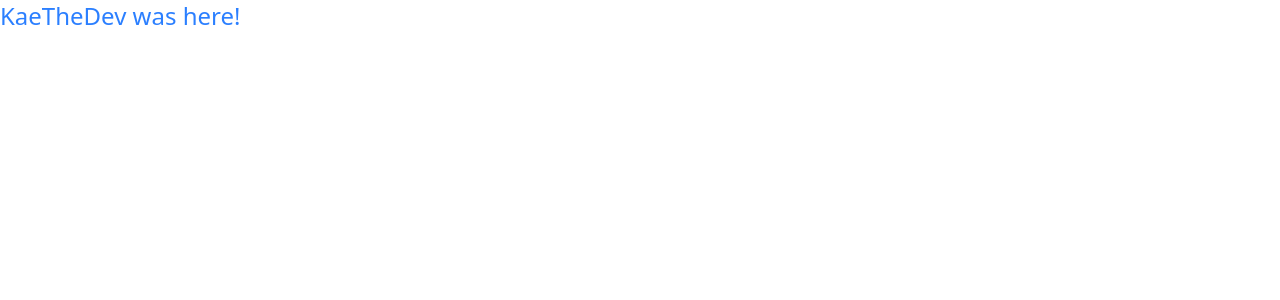
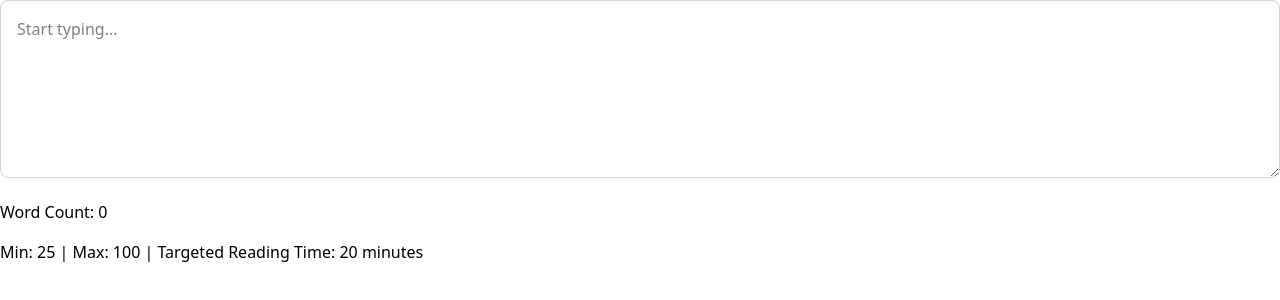
Before and after one commit to KaeTheDev/character-counter, a React (Vite) app: page / in a window 1280 px wide. Shown: the top 300 px of the page. Built offline with nearby package versions, Linux system fonts and the light colour scheme.

Commit message:
Made TextInput controlled, added it to the CharacterCounter, created a utils folder and helper file

```diff
--- a/src/App.tsx
+++ b/src/App.tsx
@@ -1,9 +1,11 @@
+import { CharacterCounter } from "./components/CharacterCounter/CharacterCounter"
+
 function App() {
 
 
   return (
     <>
-      <p className="text-2xl text-blue-500">KaeTheDev was here!</p>
+    <CharacterCounter />
     </>
   )
 }
--- a/src/components/CharacterCounter/CharacterCounter.tsx
+++ b/src/components/CharacterCounter/CharacterCounter.tsx
@@ -0,0 +1,40 @@
+import React from "react";
+import { useState } from "react";
+import type { CharacterCounterProps } from "../../types";
+import { TextInput } from "../TextInput/TextInput";
+
+
+export const CharacterCounter: React.FC<CharacterCounterProps> = ({
+  minWords = 25,
+  maxWords = 100,
+  targetReadingTime = 20,
+}) => {
+  const [text, setText] = React.useState("");
+  const [wordCount, setWordCount] = useState(0);
+
+  const handleTextChange = (newText: string) => {
+    setText(newText);
+
+    // Calculate words
+    const words = newText.trim() === "" ? 0 : newText.trim().split(/\s+/).length;
+
+    setWordCount(words);
+  };
+
+  return (
+    <div className="flex flex-col gap-4">
+
+      <TextInput
+      value={text}
+      onTextChange={handleTextChange}
+      placeholder="Start typing..."
+      />
+        {/* TEMPORARY until StatsDisplay exists */}
+        <p>Word Count: {wordCount}</p>
+
+        {/* Displays Min, Max and Targeted Reading Stats */}
+        Min: {minWords} | Max: {maxWords} | Targeted Reading Time: {targetReadingTime} minutes
+
+    </div>
+  );
+};
--- a/src/components/TextInput/TextInput.tsx
+++ b/src/components/TextInput/TextInput.tsx
@@ -2,15 +2,15 @@ import React from 'react';
 import type { TextInputProps } from '../../types';
 
 export const TextInput: React.FC<TextInputProps> = ({
+    value,
     onTextChange,
     placeholder = 'Start typing...',
-    initialValue = ''
 }) => {
     return (
         <div className="w-full">
             <textarea className="w-full p-4 border border-gray-300 rounded-lg focus:ring-2 focus:ring-blue-500 focus:border-blue-500"
             placeholder={placeholder}
-            defaultValue={initialValue}
+            value={value}
             onChange={(e) => onTextChange(e.target.value)}
             rows={6}
             />
--- a/src/types/index.ts
+++ b/src/types/index.ts
@@ -1,7 +1,7 @@
 export interface TextInputProps {
     onTextChange: (text: string) => void;
     placeholder?: string;
-    initialValue?: string;
+    value: string;
 }
 
 export interface TextStats {
--- /dev/null
+++ b/src/utils/text.ts
@@ -0,0 +1,5 @@
+// const characterCount = text.length;
+
+// const wordCount = text.trim() === '' ? 0 : text.trim().split(/\s+/).length;
+
+// const readingTime = Math.round(wordCount / 200); // 200 WPM assumed
```
